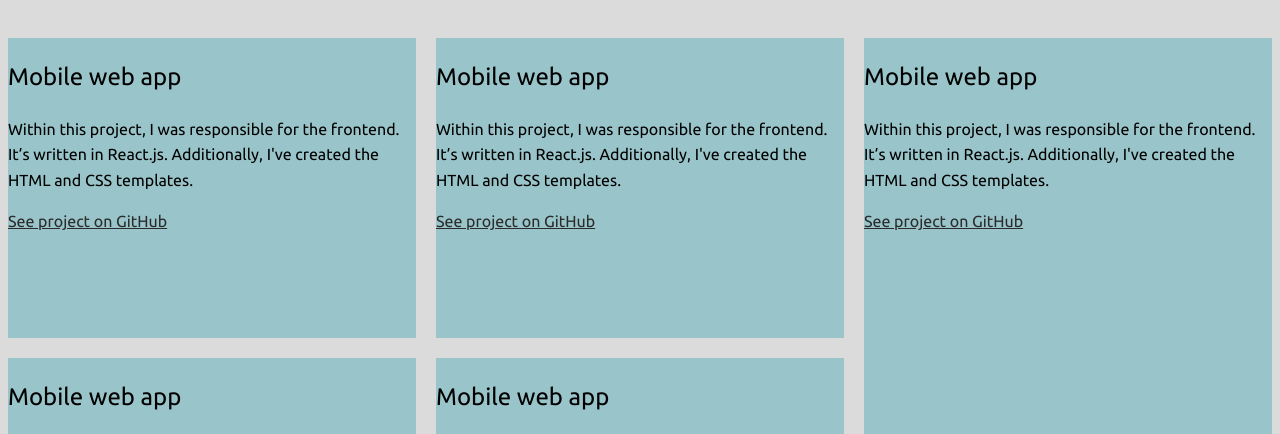
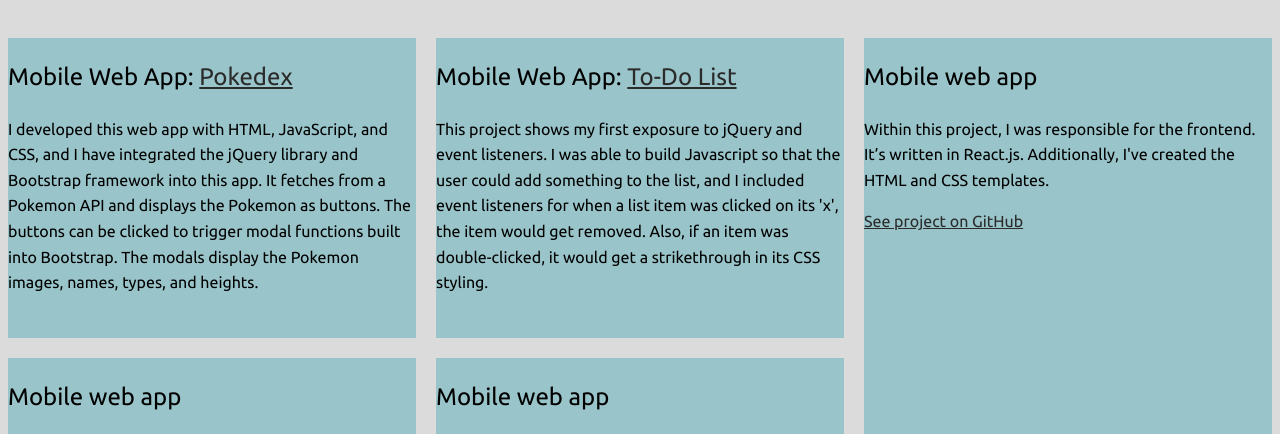
Before and after one commit to jcody49/PS2, a plain HTML site: page work.html in a window 1280 px wide. Shown: the part 328-762 px from the top of the page. Drawn offline with Linux system fonts and the light colour scheme; a script that the page names is missing.

Commit message:
Updates to the work.html
this update includes my Pokedex and my to-do-list app on the work page.

```diff
--- a/work.html
+++ b/work.html
@@ -44,35 +44,23 @@
         <!-- Main content -->
 
 
-
-
-
-
-
-
-
-
-        <!-- Footer with links to social media profiles -->
-
-
         <section>
             <h1>Work</h1>
             <div class="grid">
                 <!-- Grid items will live here -->
                 <div class="grid__item">
-                <h2>Mobile web app</h2>
+                    <h2>Mobile Web App: <a href="https://jcody49.github.io/simple-js-app/#" class="griditemlink">Pokedex</a></h2>
                     <p>
-                Within this project, I was responsible for the frontend. It’s written in React.js. Additionally, I've created the HTML and CSS templates.
+                        I developed this web app with HTML, JavaScript, and CSS, and I have integrated the jQuery library and Bootstrap framework into this app. It fetches from a Pokemon API and displays the Pokemon as buttons. The buttons can be clicked to trigger modal functions built into Bootstrap. The modals display the Pokemon images, names, types, and heights.
                     </p>
-                <a href="#" class="griditemlink">See project on GitHub</a>
                 </div>
 
                 <div class="grid__item">
-                <h2>Mobile web app</h2>
+                    <h2>Mobile Web App: <a href="https://jcody49.github.io/To-Do-List-App/" class="griditemlink">To-Do List</a></h2>
                     <p>
-                Within this project, I was responsible for the frontend. It’s written in React.js. Additionally, I've created the HTML and CSS templates.
+                    This project shows my first exposure to jQuery and event listeners. I was able to build Javascript so that the user could add something to the list, and I included event listeners for when a list item was clicked on its 'x', the item would get removed. Also, if an item was double-clicked, it would get a strikethrough in its CSS styling.
                     </p>
-                <a href="#" class="griditemlink">See project on GitHub</a>
+
                 </div>
 
                 <div class="grid__item">
```
Also changed, not shown: index.html (+5 -2 lines). Lines whose indentation alone changed are shown as unchanged.
